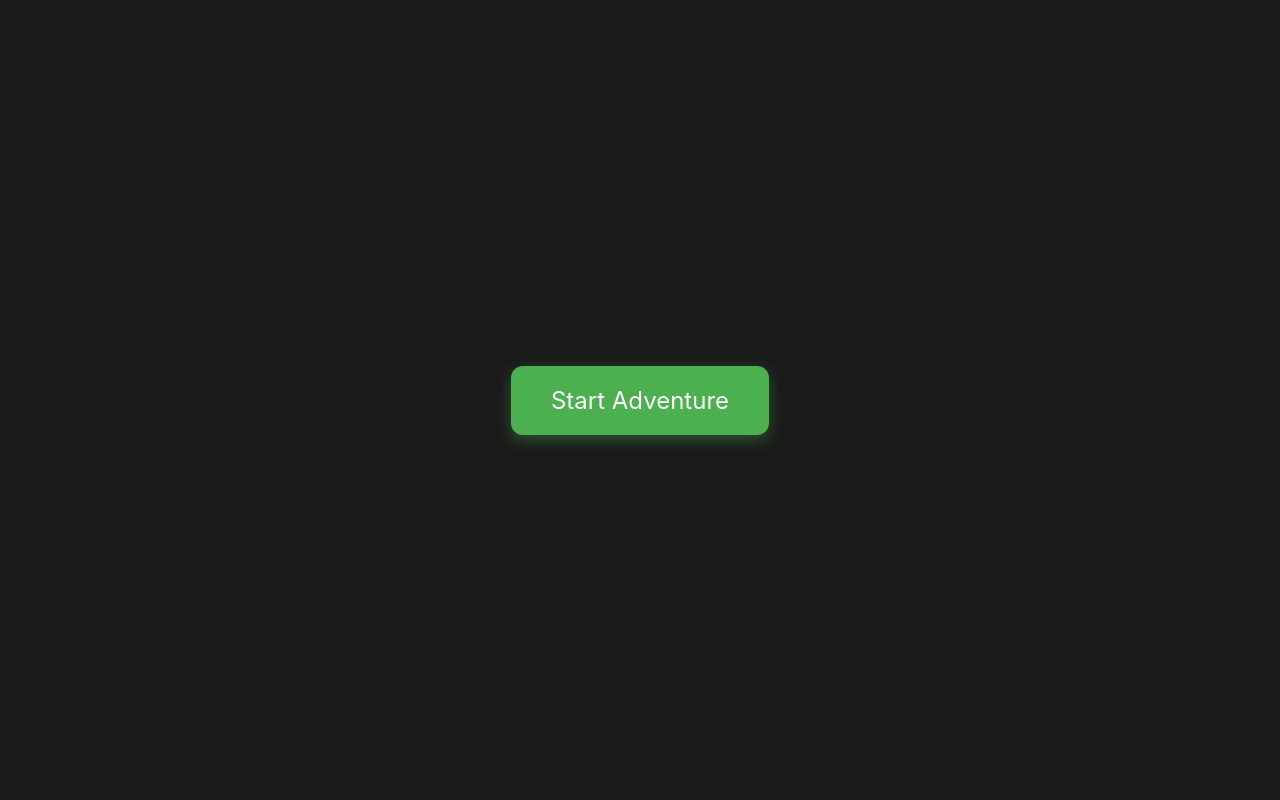
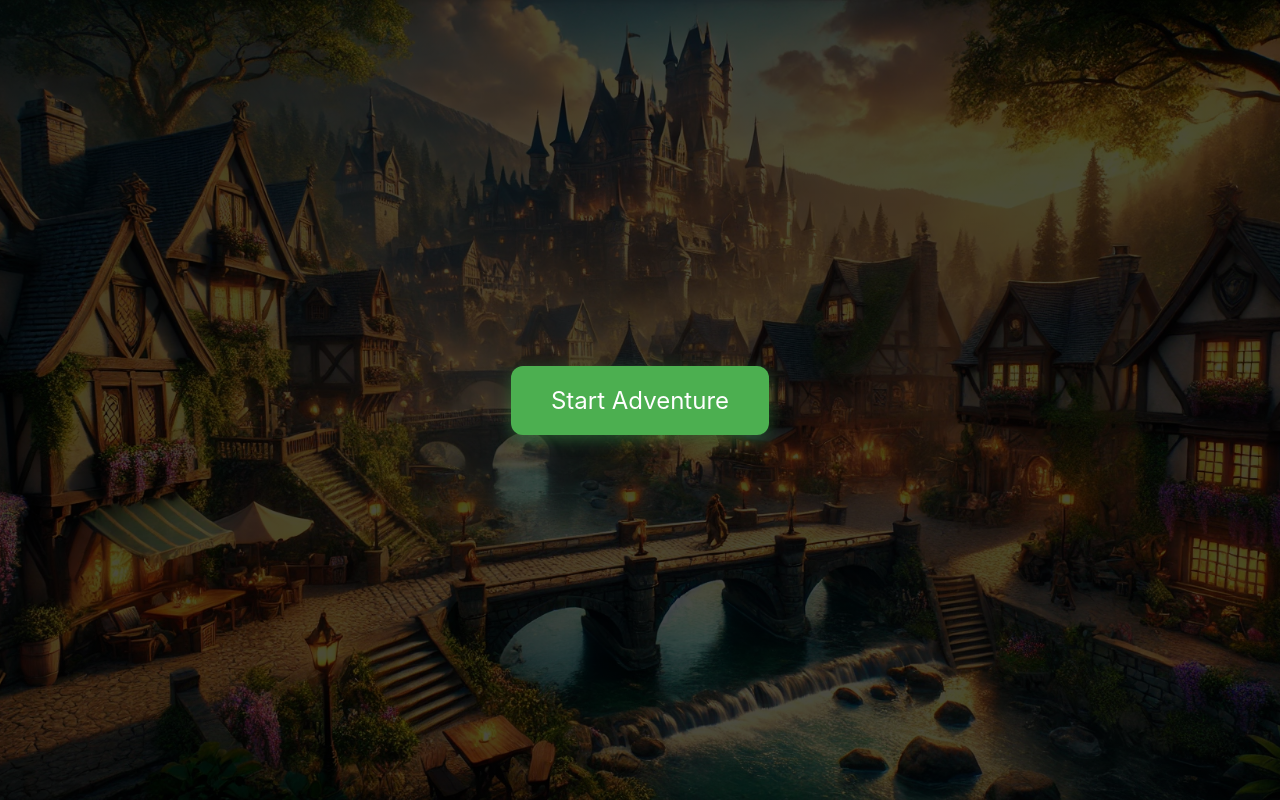
Before and after one commit to alipala/ai_fantasy_rpg, a Flask app: page / in a window 1280 px wide. Run offline with Flask 3, Linux system fonts and the light colour scheme.

Commit message:
Added bg and adjusted

```diff
--- a/static/css/style.css
+++ b/static/css/style.css
@@ -27,10 +27,31 @@ body {
     display: flex;
     align-items: center;
     justify-content: center;
-    background: #1a1a1a;
-    z-index: 200;
+    background: transparent;
+    z-index: 300;
 }
 
+.game-background {
+    position: fixed;
+    top: 0;
+    left: 0;
+    right: 0;
+    bottom: 0;
+    background: linear-gradient(rgba(0, 0, 0, 0.7), rgba(0, 0, 0, 0.7)),
+                url('../images/fantasy-bg.png');
+    background-size: cover;
+    background-position: center;
+    z-index: 250;
+    opacity: 1;
+    visibility: visible;
+    transition: opacity 0.5s ease, visibility 0.5s ease;
+ }
+
+ .game-background.fade-out {
+    opacity: 0;
+    visibility: hidden;
+    pointer-events: none;
+ }
 .start-button {
     padding: 20px 40px;
     font-size: 24px;
@@ -55,14 +76,15 @@ body {
     left: 0;
     right: 0;
     bottom: 0;
-    background: #1a1a1a;
-    z-index: 100;
+    background: transparent;
+    z-index: 275;
     opacity: 0;
     visibility: hidden;
     transition: opacity 0.3s ease, visibility 0.3s ease;
     padding: 20px;
     overflow-y: auto;
 }
+
 
 .selection-phase.visible {
     opacity: 1;
@@ -114,7 +136,7 @@ body {
 }
 
 .selection-button {
-    background: #2a2a3d;
+    background: rgba(42, 42, 61, 0.9); /* Semi-transparent background */
     border: 1px solid #3a3a4d;
     border-radius: 8px;
     padding: 16px;
--- a/static/js/main.js
+++ b/static/js/main.js
@@ -68,8 +68,12 @@ function createPuzzleProgress() {
 function handleStartClick() {
     const startScreen = document.getElementById('startScreen');
     const selectionPhase = document.getElementById('selectionPhase');
+    const gameBackground = document.getElementById('gameBackground');
 
     startScreen.classList.add('fade-out');
+    gameBackground.style.opacity = '1';
+    gameBackground.style.visibility = 'visible';
+
     setTimeout(() => {
         startScreen.classList.add('hidden');
         selectionPhase.classList.remove('hidden');
@@ -81,7 +85,7 @@ function handleStartClick() {
         showScreen('worldSelect');
         startGame();
     }, 300);
-}
+ }
 
 // Screen Management Functions
 function showScreen(screenId) {
@@ -318,6 +322,9 @@ async function initializeGame(inventory) {
         document.getElementById('userInput').focus();
 
         console.log('Game data received:', data);
+        const gameBackground = document.getElementById('gameBackground');
+        gameBackground.classList.add('fade-out');
+        setTimeout(() => gameBackground.style.display = 'none', 500);
         console.log('Puzzle progress:', data.puzzle_progress);
 
     } catch (error) {
@@ -548,7 +555,7 @@ async function generateNewExamples(context) {
 
 function updateExamples(examples) {
     const container = document.getElementById('exampleActions');
-    container.innerHTML = '<h4>Possible Actions:</h4>';
+    container.innerHTML = '<h4>Possible Actions</h4>';
 
     examples.forEach(example => {
         const button = document.createElement('button');
--- a/templates/index.html
+++ b/templates/index.html
@@ -12,6 +12,8 @@
     <div id="startScreen" class="start-screen">
         <button id="initialStartBtn" class="start-button">Start Adventure</button>
     </div>
+
+    <div id="gameBackground" class="game-background"></div>
 
     <!-- Selection Phase -->
     <div id="selectionPhase" class="selection-phase hidden">
@@ -84,7 +86,7 @@
             <div class="triangle triangle-3"></div>
             <div class="triangle triangle-4"></div>
             <div class="triangle triangle-5"></div>
-            <div class="triangle-loading">Loading</div>
+            <div class="triangle-loading">Your Story Loading</div>
         </div>
     </div>
 
```
Also changed, not shown: static/images/fantasy-bg.png (added).
